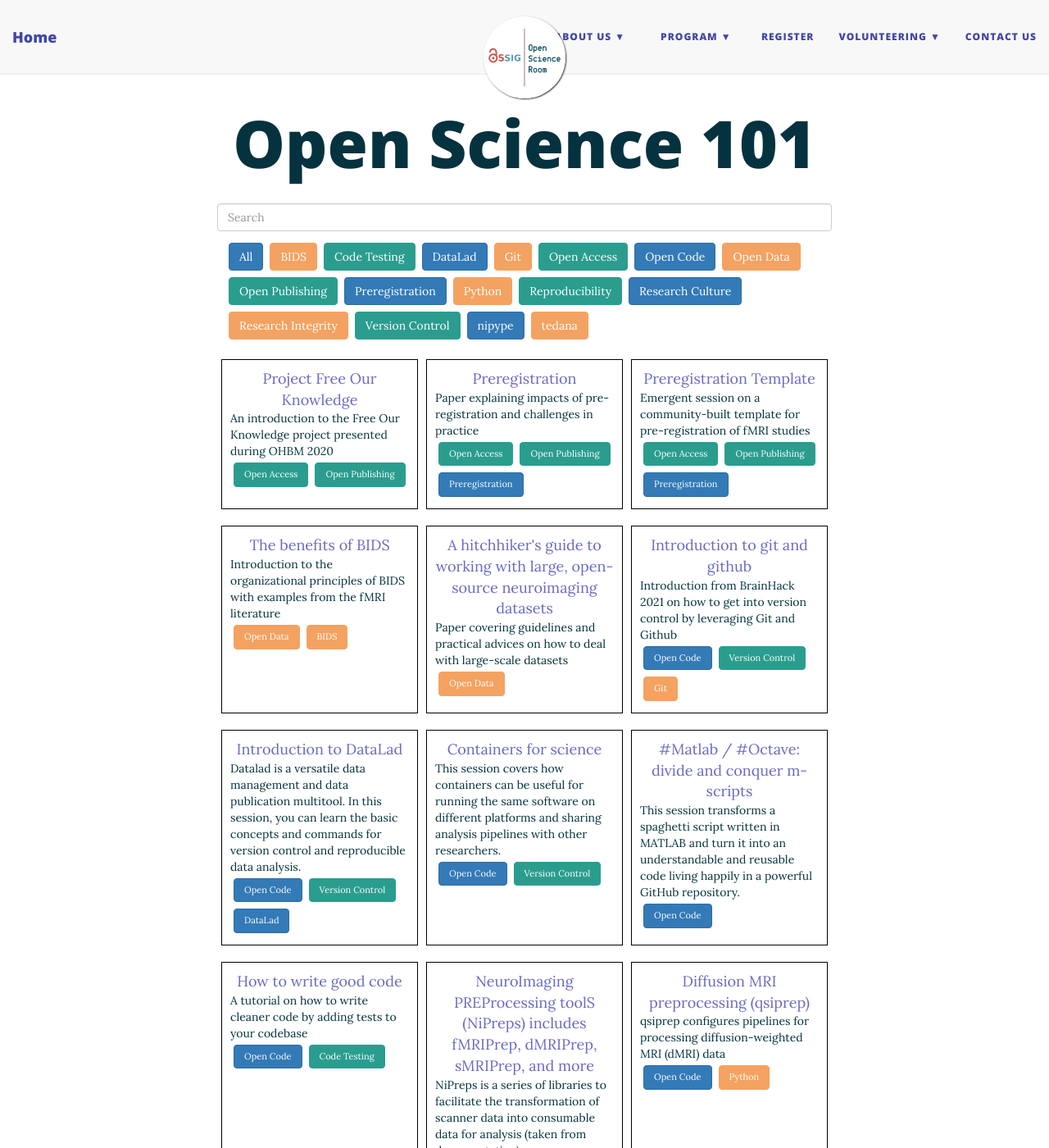
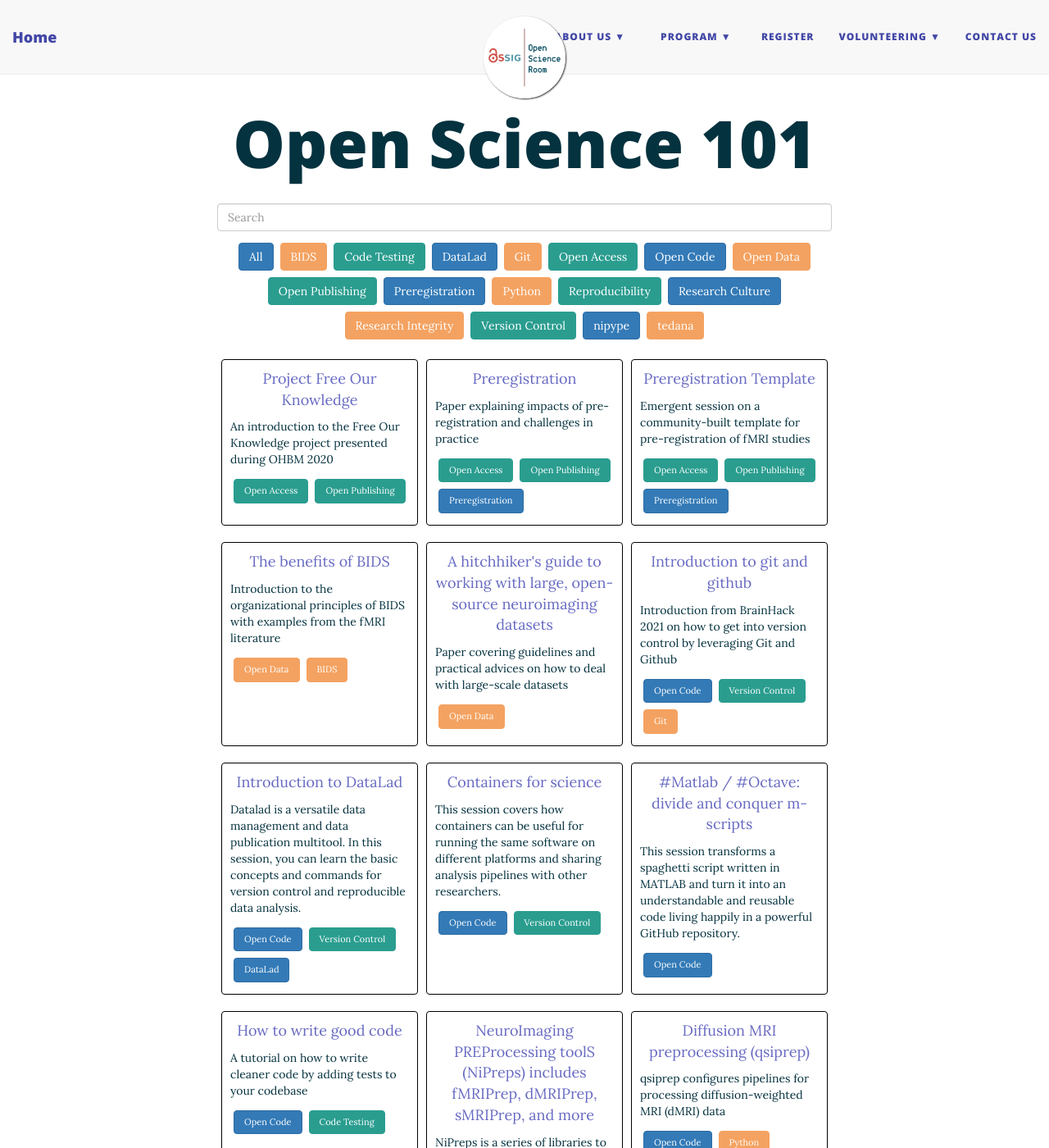
Before and after one commit to ohbm/osr2023, a Jekyll site: the page built from educational.md, in a window 1280 px wide and 1400 px high. Shown: the whole window at 82% size. Built offline with Jekyll 4.4.1, drawn with Linux system fonts in a browser that asks for light colours; nearby versions of some CDN libraries.

Commit message:
Last styling corrections

```diff
--- a/css/main.css
+++ b/css/main.css
@@ -1207,6 +1207,7 @@
 .educational-tags-container {
   display: inline-block;
   margin: 10px;
+  text-align: center;
 }
 
 .educational-tags-container > .tag-button {
@@ -1216,7 +1217,7 @@
 .educational-cards {
   display: flex;
   flex-wrap: wrap;
-  justify-content: flex-start;
+  justify-content: center;
 }
 
 .educational-card {
@@ -1224,15 +1225,18 @@
   margin: 10px 5px;
   padding: 10px;
   border: 1px solid black;
+  border-radius: 4px;
 }
 
 .educational-card-title {
   text-align: center;
+  margin-bottom: 10px;
 }
 
 .educational-card-description {
   text-align: left;
   font-size: 14px;
+  margin-bottom: 10px;
 }
 
 .educational-card-tags {
```
